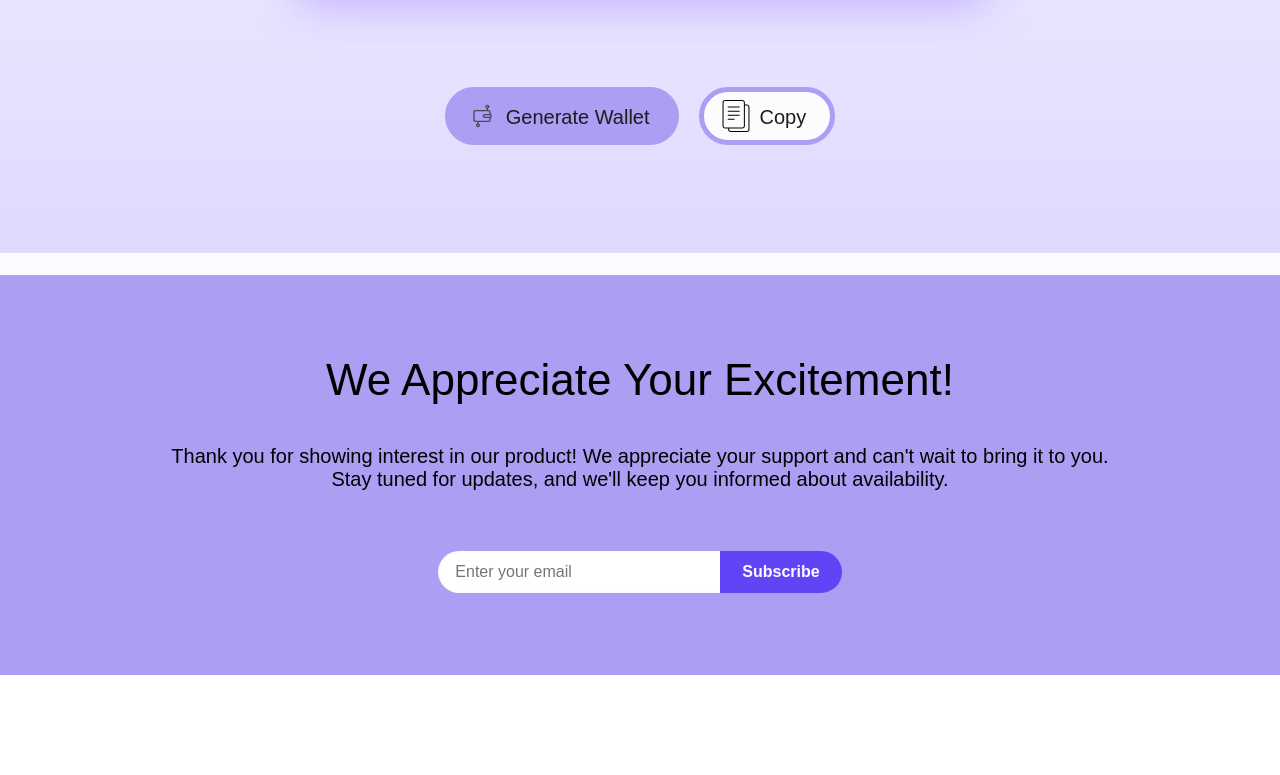
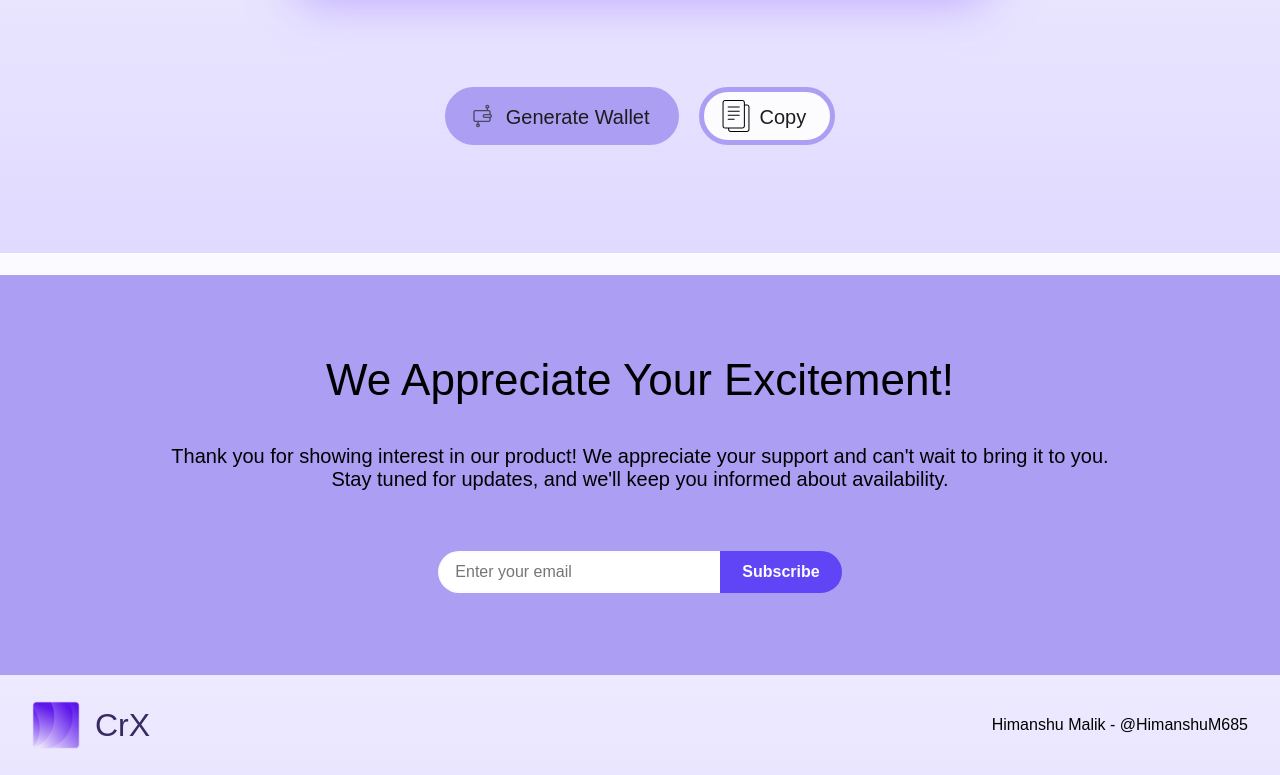
Before and after one commit to HimanshuM685/Web3-Website, a website: page crwal.html in a window 1280 px wide. Shown: the part 547-1322 px from the top of the page. Before the commit the page ends 1222 px from the top, so only its background shows below. Drawn offline with Linux system fonts and the light colour scheme.

Commit message:
Update crwal.html

```diff
--- a/crwal.html
+++ b/crwal.html
@@ -103,6 +103,20 @@
         </div>
     </div>
 
+    <div class="nav">
+        <div class="navv">
+            <a href="index.html" style="text-decoration: none;">
+                <div style="display: flex; align-items: center; text-decoration: none;">
+                    <img src="public/assest/3.png" alt="logo" width="auto" height="48px">
+                    <div class="navvv">CrX</div>
+                </div>
+            </a>
+        </div>
+        <div style="display: flex; font-family: inherit;">
+            <span>Himanshu Malik - @HimanshuM685</span>
+        </div>
+    </div>
+
     <script>
         document.getElementById('generate-btn').addEventListener('click', function() {
             const mnemonic = bip.generateMnemonic();
```
